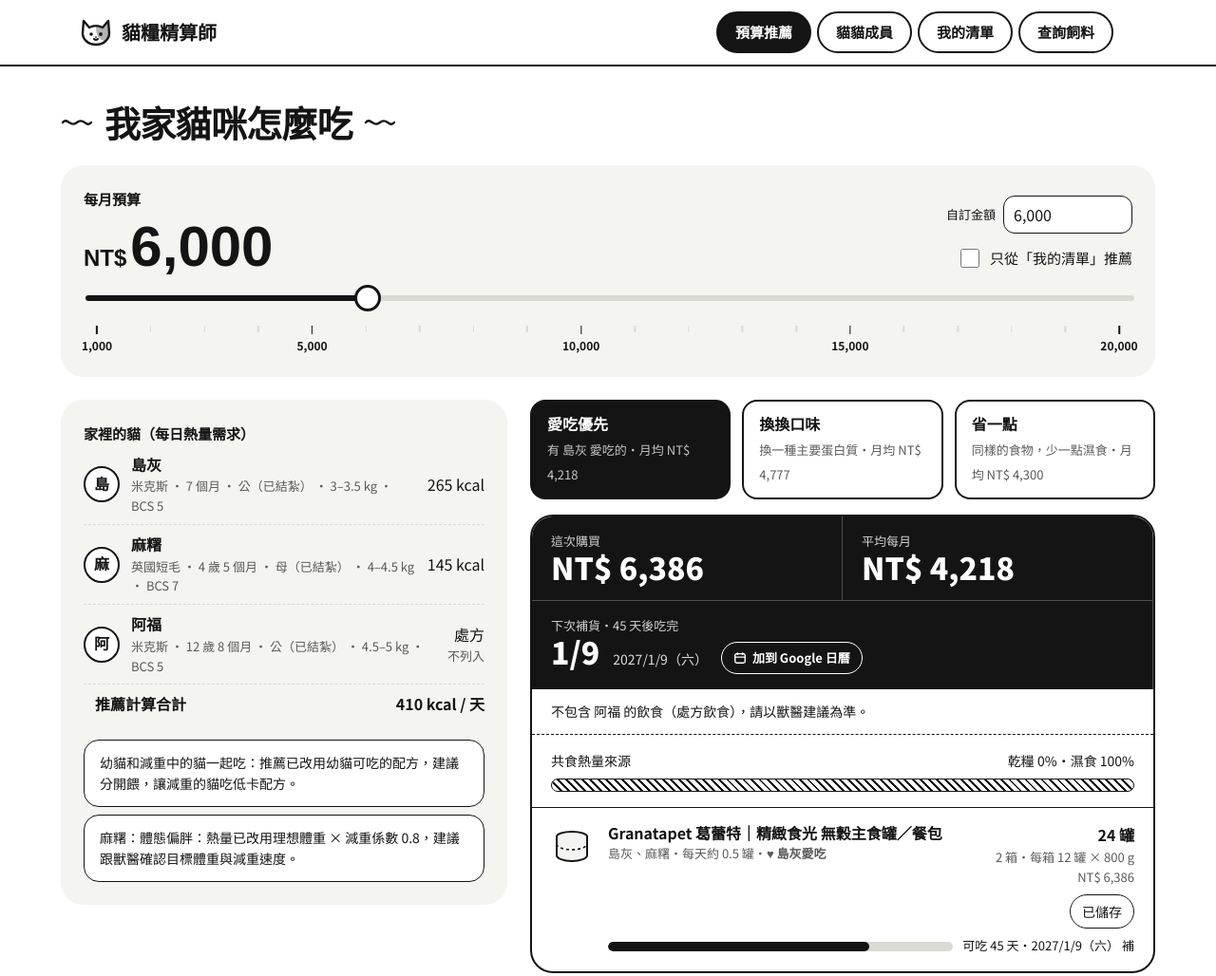
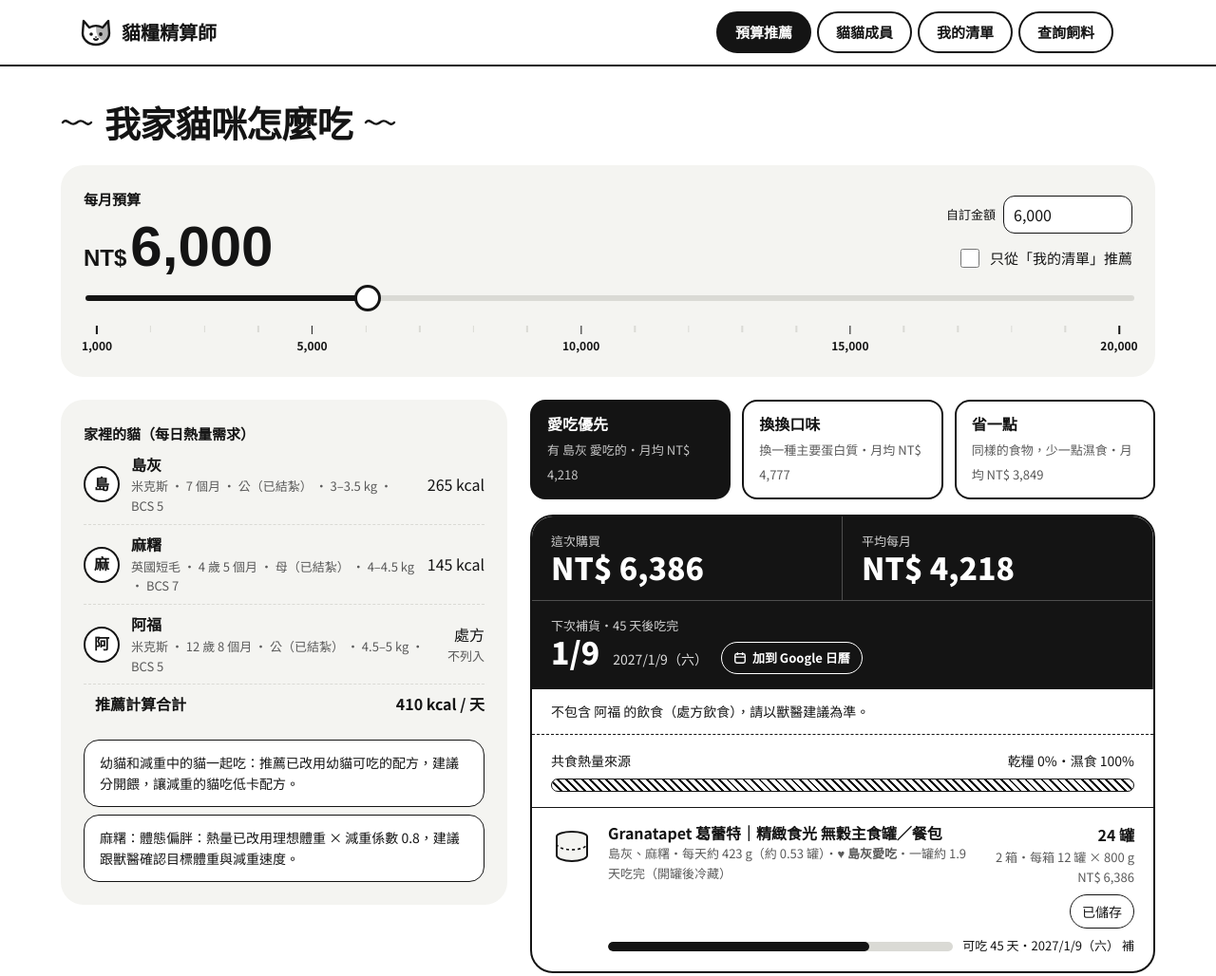
Before and after one commit to fangyu7991-tw/catfood-helper, a plain HTML site: page public/index.html in a window 1280 px wide. Shown: the top 1028 px of the page at 95% size. Drawn offline with Linux system fonts and the light colour scheme; a web font is replaced by a local one.

Commit message:
預算推薦：一罐全家 4 天內吃完為上限，濕食比例改 5% 一格並補上剛好 4 天的比例；顯示每天克數
Co-Authored-By: Claude Opus 5.5 <noreply@anthropic.com>
Claude-Session: https://claude.ai/code/session_01NX9rkNZdK5SSCjjkroXwxW

```diff
--- a/public/index.html
+++ b/public/index.html
@@ -519,7 +519,7 @@ const P=id=>PR.find(p=>p.id===id);
 const OPEN=42;
 const sizesOf=p=>p.sizes||[[p.size,p.price]];
 const pick=(p,kd)=>{const d=Math.max(kd,1)/p.kcal,all=sizesOf(p).map(([kg,price])=>({kg,price,days:kg/d,pk:price/kg})),ok=all.filter(x=>x.days<=OPEN);const pool=ok.length?ok:[all[0]];return pool.reduce((a,b)=>b.pk<a.pk?b:a)};
-const OPENW=2;// 濕食開罐冷藏建議 2 天內吃完
+const OPENW=4;// 一罐開罐後（全家貓咪一起吃）最多 4 天要吃完；超過就不列入推薦
 const vsOf=p=>p.vs||[[p.g,p.pack,p.price]];
 const canVs=p=>{const v=vsOf(p),c=v.filter(x=>!x[3]);return c.length?c:v};// 有罐裝規格就只算罐裝
 const pickW=(p,kd)=>{const all=canVs(p).map(([g,pack,price])=>{const kc=g*p.k100/100;return {g,pack,price,kc,ppk:price/(pack*kc),canDays:kc/Math.max(kd,1)}}),ok=all.filter(x=>x.canDays<=OPENW),pool=ok.length?ok:[all.reduce((a,b)=>b.g<a.g?b:a)];return pool.reduce((a,b)=>b.ppk<a.ppk?b:a)};
@@ -615,7 +615,10 @@ function compute(){
  const cand=[];
  const ds=dry.length?dry:[null],ws=wet.length?wet:[null];
  for(const d of ds)for(const w of ws){
-  for(let i=10;i>=0;i--){const s=i/10;if(!d&&s<1)break;if(!w&&s>0)continue;const c=cost(d,w,s);if(c<=B)cand.push({d,w,s,cost:c})}
+  // 濕食比例 5% 一格，另外加上「最小一罐剛好 4 天吃完」的比例；一罐超過 4 天吃不完的組合不列入
+  const ss=[];for(let i=20;i>=0;i--)ss.push(i/20);
+  if(w&&K>0){const mk=Math.min(...canVs(w).map(([g])=>g*w.k100/100)),sm=Math.ceil(mk/OPENW/K*100)/100;if(sm>0&&sm<1)ss.push(sm)}
+  for(const s of ss){if(!d&&s<1)continue;if(!w&&s>0)continue;if(w&&s>0&&pickW(w,K*s).canDays>OPENW+1e-9)continue;const c=cost(d,w,s);if(c<=B)cand.push({d,w,s,cost:c})}
  }
  cand.forEach(o=>o.sc=score(o));cand.sort((a,b)=>b.sc-a.sc);
  const plans=[];
@@ -626,7 +629,7 @@ function compute(){
   if(al){const M=cand.slice().sort((a,b)=>b.s-a.s||b.sc-a.sc)[0];if(M&&M.s>A.s)plans.push({...M,t:'濕食最多',why:'預算內濕食比例最高'})}
   const C=cand.find(o=>o.w&&A.w&&o.w.pr!==A.w.pr&&!plans.some(q=>q.w===o.w&&q.d===o.d))||cand.find(o=>(o.w!==A.w||o.d!==A.d)&&!plans.some(q=>q.w===o.w&&q.d===o.d));
   if(C&&plans.length<2)plans.push({...C,t:'換換口味',why:'換一種主要蛋白質'});
-  if(A.s>=.2){const s=Math.round((A.s-.2)*10)/10;plans.push({d:A.d,w:A.w,s,cost:cost(A.d,A.w,s),t:'省一點',why:'同樣的食物，少一點濕食'})}
+  if(A.s>=.2){const s=Math.round((A.s-.2)*100)/100;if(!(A.w&&s>0&&pickW(A.w,K*s).canDays>OPENW+1e-9))plans.push({d:A.d,w:A.w,s,cost:cost(A.d,A.w,s),t:'省一點',why:'同樣的食物，少一點濕食'})}
  }
  const minAll=dry.length?K*30*Math.min(...dry.map(p=>cpkAt(p,K))):null;
  return {cats,sh,rxC,K,B,kit,loss,plans,minAll,dry,wet,markP};
@@ -636,7 +639,7 @@ function buildItems(R,pl){
  const fav=p=>R.sh.filter(x=>R.markP(p,x.c)==='h').map(x=>x.c.name);
  if(pl.d&&pl.s<1)it.push({p:pl.d,k:R.K*(1-pl.s),who:R.sh.map(x=>x.c.name),fav:fav(pl.d)});
  if(pl.w&&pl.s>0)it.push({p:pl.w,k:R.K*pl.s,who:R.sh.map(x=>x.c.name),fav:fav(pl.w)});
- return it.map(i=>{const z=i.p.f==='dry'?pick(i.p,i.k):null,zw=z?null:pickW(i.p,i.k),uk=z?z.kg*i.p.kcal:zw.pack*zw.kc,up=z?z.price:zw.price,u=i.k*30/uk,n=Math.max(1,Math.ceil(u-.03));return {...i,z,zw,n,price:n*up,days:n*uk/i.k,monthly:i.k*30*up/uk,daily:z?Math.round(i.k/i.p.kcal*1000)+' g':(i.k/zw.kc).toFixed(1)+' '+cu(i.p)}});
+ return it.map(i=>{const z=i.p.f==='dry'?pick(i.p,i.k):null,zw=z?null:pickW(i.p,i.k),uk=z?z.kg*i.p.kcal:zw.pack*zw.kc,up=z?z.price:zw.price,u=i.k*30/uk,n=Math.max(1,Math.ceil(u-.03));return {...i,z,zw,n,price:n*up,days:n*uk/i.k,monthly:i.k*30*up/uk,daily:z?Math.round(i.k/i.p.kcal*1000)+' g':Math.round(i.k/i.p.k100*100)+' g（約 '+(i.k/zw.kc).toFixed(2).replace(/0$/,'')+' '+cu(i.p)+'）'}});
 }
 const WK='日一二三四五六';
 const addD=d=>{const x=new Date(today);x.setDate(x.getDate()+Math.floor(d));return x};
@@ -674,7 +677,7 @@ function renderPlan(){
  slip.innerHTML=`<div class="sum"><div><div class="k">這次購買</div><div class="big">${nt(once)}</div></div><div><div class="k">平均每月</div><div class="big">${nt(mon)}</div></div><div class="full"><div class="k">下次補貨・${Math.floor(last)} 天後吃完</div><div class="dtr"><span class="big">${md(last)}</span><span class="dt">${fullD(last)}</span><a class="cal" href="${gcal(last,'貓糧補貨：'+its.filter(i=>Math.floor(i.days)===Math.floor(last)).map(i=>i.p.b+i.p.n).join('、'),'這次的組合：\n'+its.map(i=>`${i.p.b}｜${i.p.n} × ${i.z?i.n+' 袋':i.n*i.zw.pack+' '+cu(i.p)}，可吃 ${Math.floor(i.days)} 天（${fullD(i.days)} 補）`).join('\n')+'\n\n由貓糧精算師建立')}" target="_blank" rel="noopener">${calIco}加到 Google 日曆</a></div></div></div>`
  +rxLine
  +(R.K>0?`<div class="mix"><div class="row" style="justify-content:space-between;font-size:14px"><span>共食熱量來源</span><span>乾糧 ${100-wp}%・濕食 ${wp}%</span></div><div class="mixbar"><i style="width:${100-wp}%"></i><i style="width:${wp}%"></i></div></div>`:'')
- +its.map(i=>`<div class="it">${icon(i.p)}<div><h3>${esc(i.p.b)}｜${esc(i.p.n)}</h3><div class="meta">${esc(i.who.join('、'))}・每天約 ${i.daily}${i.fav.length?`・<b>♥ ${esc(i.fav.join('、'))}愛吃</b>`:''}${i.z?`・一包約 ${Math.round(i.z.days)} 天吃完`:''}${i.p.est?'（熱量待補，份量為估算）':''}${(()=>{const r=flags(i.p,PS().cats);const w=r?r.F.filter(x=>x.lv===4):[];return w.length?`<br><b>⚠ ${w.map(x=>esc(x.t)).join('；')}</b>`:''})()}${i.zw&&i.zw.canDays>OPENW?`<br><b>一${cu(i.p)}約 ${i.zw.canDays.toFixed(1)} 天才吃完，開${isPouch(i.p)?'封':'罐'}後請冷藏、2 天內吃完</b>`:''}${i.z&&i.z.days>OPEN?`<br><b>超過開封後建議的 6 週，${sizesOf(i.p).length>1?'已是最小包裝，':''}請分裝密封保存</b>`:''}</div></div><div class="num"><b>${i.z?i.n+' 袋':i.n*i.zw.pack+' '+cu(i.p)}</b><div class="meta">${i.z?i.z.kg+' kg 裝':(i.n>1?i.n+' 箱・':'')+'每箱 '+i.zw.pack+' '+cu(i.p)+' × '+i.zw.g+' g'}</div><div class="meta">${nt(i.price)}</div><button type="button" class="chip" style="margin-top:8px" data-save="${i.p.id}">${S.saved.includes(i.p.id)?'已儲存':'＋ 儲存'}</button></div><div class="days"><div class="track"><i style="width:${Math.min(100,i.days/60*100)}%"></i></div><span class="num">可吃 ${Math.floor(i.days)} 天・${fullD(i.days)} 補</span></div></div>`).join('');
+ +its.map(i=>`<div class="it">${icon(i.p)}<div><h3>${esc(i.p.b)}｜${esc(i.p.n)}</h3><div class="meta">${esc(i.who.join('、'))}・每天約 ${i.daily}${i.fav.length?`・<b>♥ ${esc(i.fav.join('、'))}愛吃</b>`:''}${i.z?`・一包約 ${Math.round(i.z.days)} 天吃完`:''}${i.p.est?'（熱量待補，份量為估算）':''}${(()=>{const r=flags(i.p,PS().cats);const w=r?r.F.filter(x=>x.lv===4):[];return w.length?`<br><b>⚠ ${w.map(x=>esc(x.t)).join('；')}</b>`:''})()}${i.zw?`・一${cu(i.p)}約 ${i.zw.canDays.toFixed(1)} 天吃完（開${isPouch(i.p)?'封':'罐'}後冷藏）`:''}${i.zw&&i.zw.canDays>OPENW?`<br><b>一${cu(i.p)}要 ${i.zw.canDays.toFixed(1)} 天才吃完，超過 ${OPENW} 天，建議分裝冷凍</b>`:''}${i.z&&i.z.days>OPEN?`<br><b>超過開封後建議的 6 週，${sizesOf(i.p).length>1?'已是最小包裝，':''}請分裝密封保存</b>`:''}</div></div><div class="num"><b>${i.z?i.n+' 袋':i.n*i.zw.pack+' '+cu(i.p)}</b><div class="meta">${i.z?i.z.kg+' kg 裝':(i.n>1?i.n+' 箱・':'')+'每箱 '+i.zw.pack+' '+cu(i.p)+' × '+i.zw.g+' g'}</div><div class="meta">${nt(i.price)}</div><button type="button" class="chip" style="margin-top:8px" data-save="${i.p.id}">${S.saved.includes(i.p.id)?'已儲存':'＋ 儲存'}</button></div><div class="days"><div class="track"><i style="width:${Math.min(100,i.days/60*100)}%"></i></div><span class="num">可吃 ${Math.floor(i.days)} 天・${fullD(i.days)} 補</span></div></div>`).join('');
 }
 
 function renderKit(){
```
